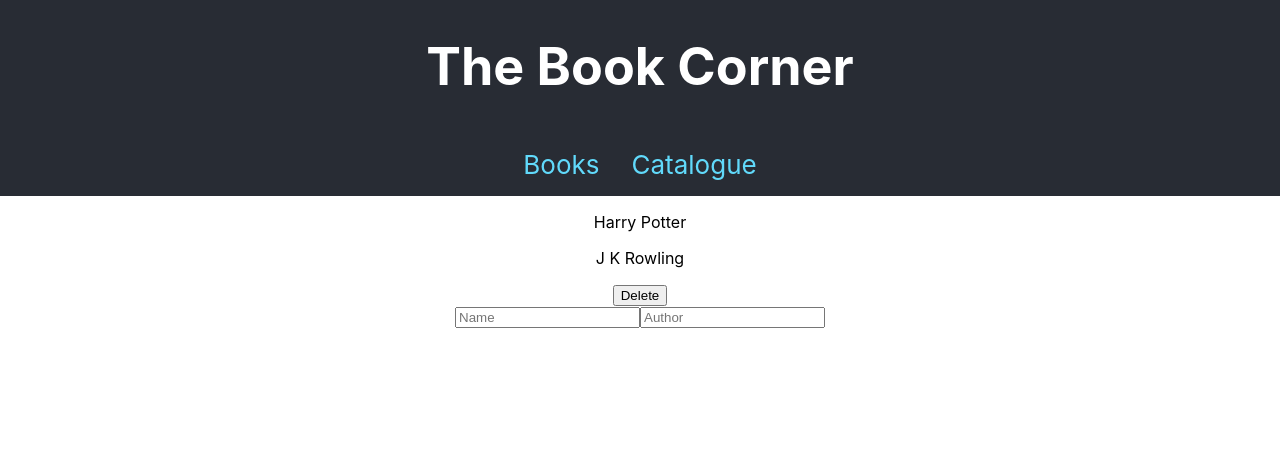
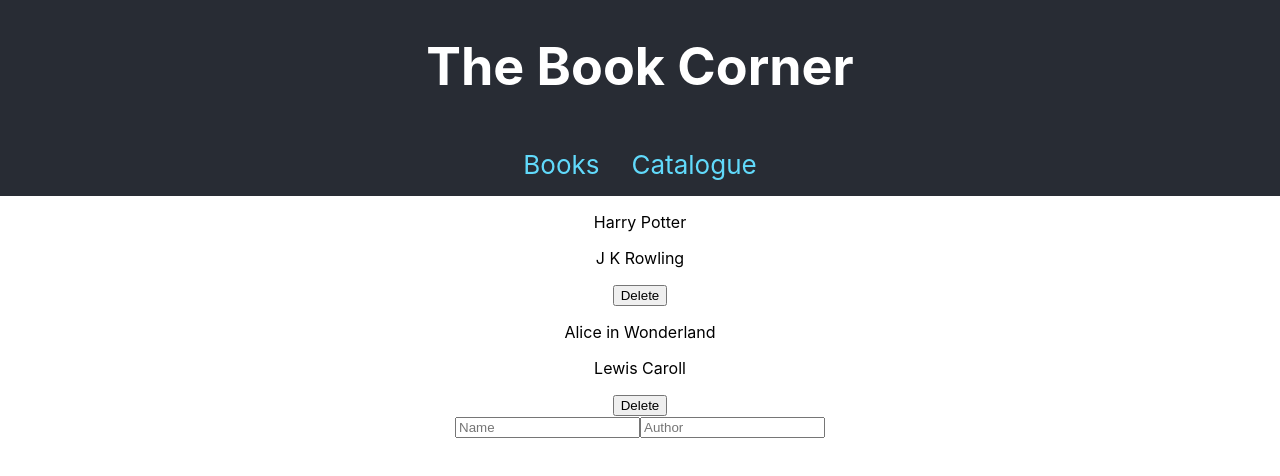
Before and after one commit to CRClothier/book-corner, a React (Create React App) app: page / in a window 1280 px wide. Shown: the top 476 px of the page. Built offline with nearby package versions, Linux system fonts and the light colour scheme.

Commit message:
Update booklist with redux store

```diff
--- a/package.json
+++ b/package.json
@@ -12,6 +12,7 @@
     "react-redux": "^7.2.6",
     "react-router-dom": "^6.2.2",
     "react-scripts": "5.0.0",
+    "redux": "^4.1.2",
     "web-vitals": "^2.1.4"
   },
   "scripts": {
--- a/src/components/BookList.js
+++ b/src/components/BookList.js
@@ -1,8 +1,19 @@
+import { useSelector } from 'react-redux';
 import Book from './Book';
 
 function Booklist() {
+  const bookArray = useSelector((state) => state.books);
+  const list = bookArray.map((book) => (
+    <Book
+      key={book.id}
+      name={book.name}
+      author={book.author}
+    />
+  ));
   return (
-    <Book name="Harry Potter" author="J K Rowling" />
+    <div>
+      {list}
+    </div>
   );
 }
 
--- a/src/index.js
+++ b/src/index.js
@@ -2,12 +2,16 @@ import React from 'react';
 import ReactDOM from 'react-dom';
 import './index.css';
 import { BrowserRouter } from 'react-router-dom';
+import { Provider } from 'react-redux';
+import { store } from './redux/configureStore';
 import App from './App';
 
 ReactDOM.render(
   <React.StrictMode>
     <BrowserRouter>
-      <App />
+      <Provider store={store}>
+        <App />
+      </Provider>
     </BrowserRouter>
   </React.StrictMode>,
   document.getElementById('root'),
--- a/src/redux/books/books.js
+++ b/src/redux/books/books.js
@@ -2,8 +2,21 @@
 const ADD_BOOK = 'ADD_BOOK';
 const REMOVE_BOOK = 'REMOVE_BOOK';
 
+const defaultState = [
+  {
+    name: 'Harry Potter',
+    author: 'J K Rowling',
+    id: 1,
+  },
+  {
+    name: 'Alice in Wonderland',
+    author: 'Lewis Caroll',
+    id: 2,
+  },
+];
+
 // Reducer
-export default function booksReducer(state = [], action) {
+export default function booksReducer(state = defaultState, action) {
   switch (action.type) {
     case (ADD_BOOK):
       return [...state].push(action.new);
--- a/src/redux/configureStore.js
+++ b/src/redux/configureStore.js
@@ -1,10 +1,15 @@
-import Redux from 'react-redux';
+import { combineReducers, createStore } from 'redux';
 import booksReducer from './books/books';
 import categoriesReducer from './categories/categories';
 
-const rootReducer = Redux.combineReducers({
+const rootReducer = combineReducers({
   books: booksReducer,
   categories: categoriesReducer,
 });
 
-const store = Redux.createStore(rootReducer); // eslint-disable-line no-unused-vars
+const store = createStore( // eslint-disable-line no-unused-vars
+  rootReducer,
+  {},
+);
+
+export { rootReducer, store };
```
Also changed, not shown: 1 other file (tests, documents, lock files or other folders).
